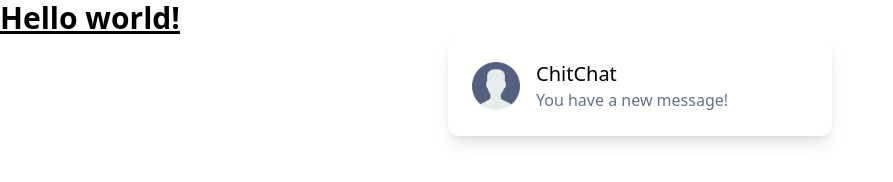
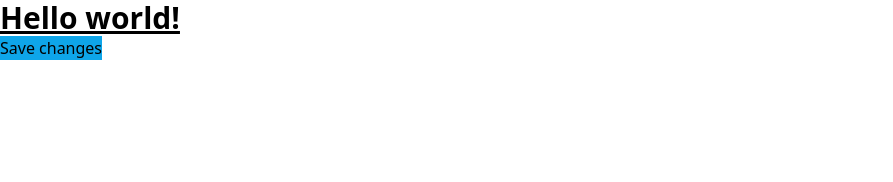
Before and after one commit to surajkarki66/tailwind-css-practices, a website: page from-scratch/src/index.html in a window 1280 px wide. Shown: the whole page, without its empty margins (0-893 px from the left). Drawn offline with Linux system fonts and the light colour scheme.

Commit message:
Started pseudo classes

```diff
--- a/from-scratch/src/index.html
+++ b/from-scratch/src/index.html
@@ -7,7 +7,7 @@
   </head>
   <body>
     <h1 class="text-3xl font-bold underline">Hello world!</h1>
-    <div
+    <!-- <div
       class="p-6 max-w-sm mx-auto bg-white rounded-xl shadow-lg flex items-center space-x-4"
     >
       <div class="shrink-0">
@@ -17,6 +17,34 @@
         <div class="text-xl font-medium text-black">ChitChat</div>
         <p class="text-slate-500">You have a new message!</p>
       </div>
+    </div> -->
+
+    <!-- <div
+      class="py-8 px-8 max-w-sm mx-auto bg-white rounded-xl shadow-lg space-y-2 sm:py-4 sm:flex sm:items-center sm:space-y-0 sm:space-x-6"
+    >
+      <img
+        class="block mx-auto h-12 rounded-full sm:mx-0 sm:shrink-0"
+        src="./images/user.png"
+        alt="Woman's Face"
+      />
+      <div class="text-center space-y-2 sm:text-left">
+        <div class="space-y-0.5">
+          <p class="text-lg text-black font-semibold">Ram Karki</p>
+          <p class="text-slate-500 font-medium">Product Engineer</p>
+        </div>
+        <button
+          class="px-4 py-1 text-sm text-purple-600 font-semibold rounded-full border border-purple-200 hover:text-white hover:bg-purple-600 hover:border-transparent focus:outline-none focus:ring-2 focus:ring-purple-600 focus:ring-offset-2"
+        >
+          Message
+        </button>
+      </div>
     </div>
+
+    <div class="text-center">
+      <p>Hello I am at the center</p>
+    </div> -->
+
+    <!-- Hover -->
+    <button class="bg-sky-500 hover:bg-sky-700">Save changes</button>
   </body>
 </html>
```
Also changed, not shown: from-scratch/dist/output.css.
